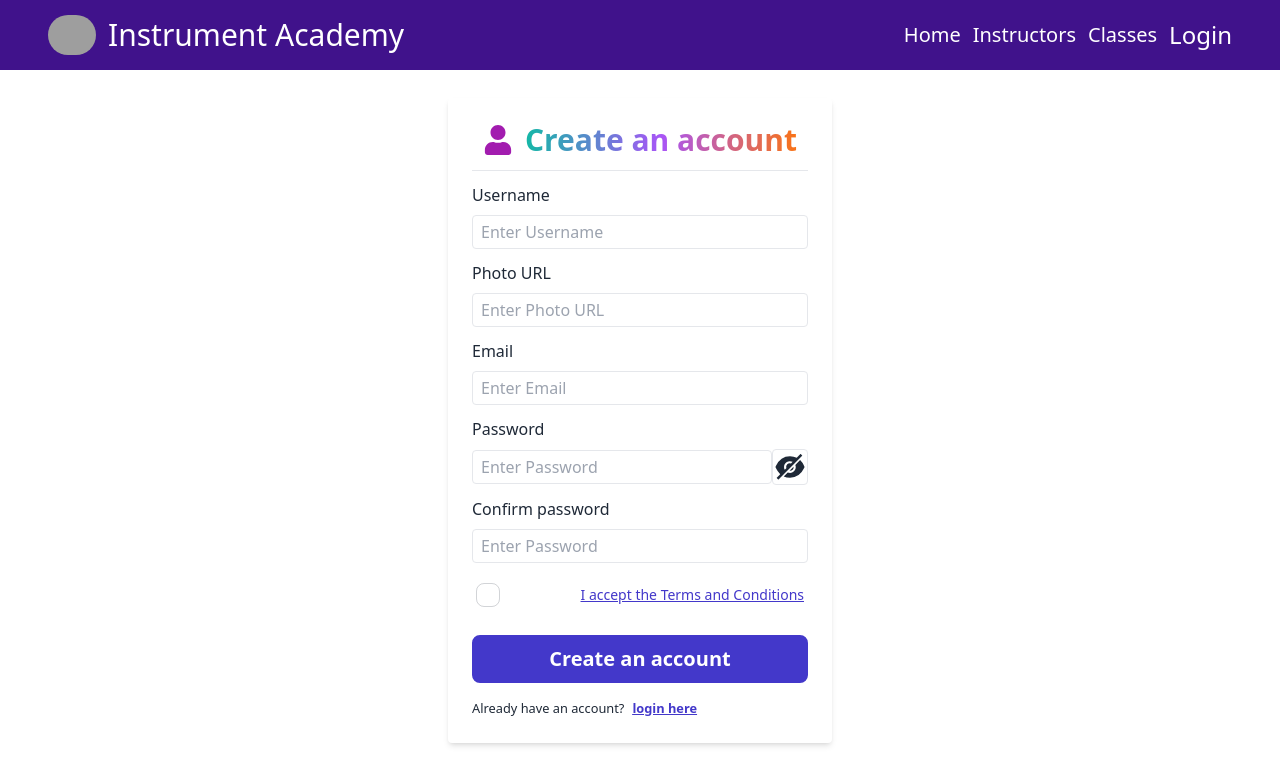
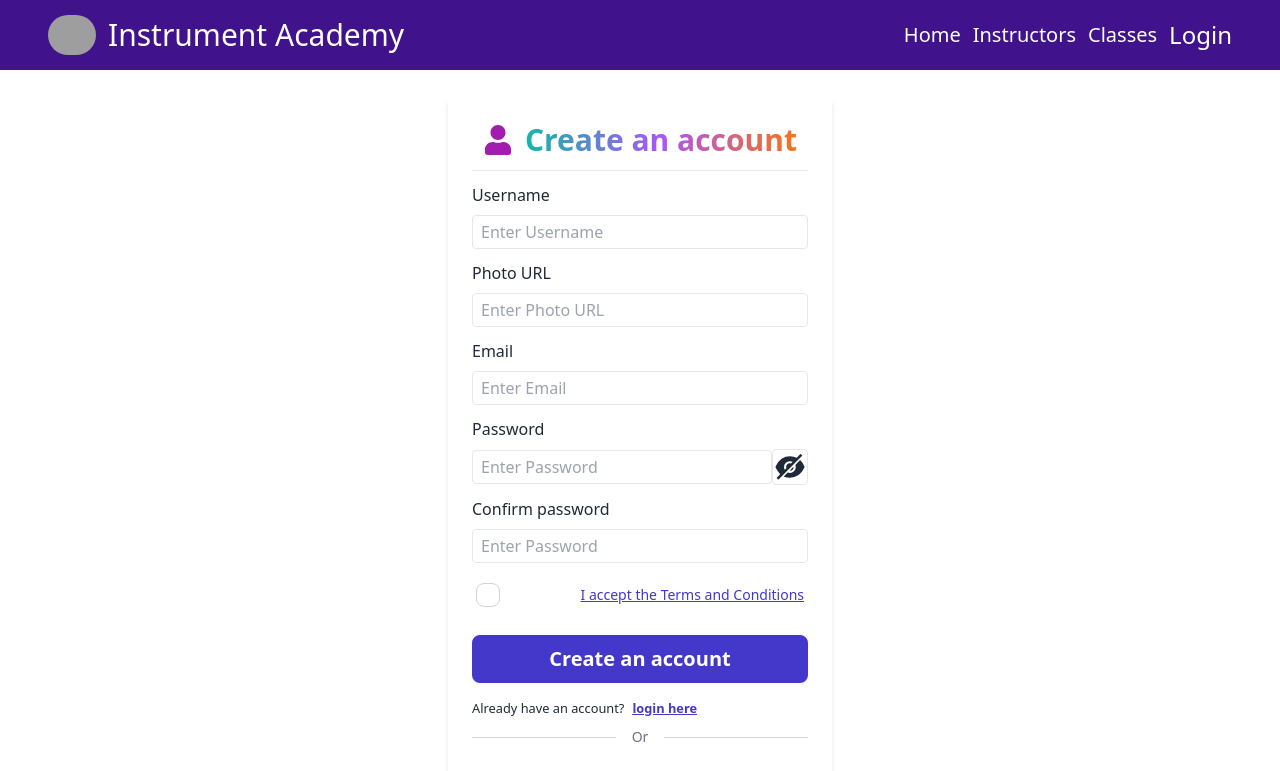
Before and after one commit to Moonchowdhur/summary-camp-client, a React (Vite) app: page /register in a window 1280 px wide. Shown: the top 771 px of the page. Built offline with nearby package versions, Linux system fonts and the light colour scheme; no server answers; grey boxes are pictures that could not be loaded.

Commit message:
social login

```diff
--- a/src/pages/Register/Register.jsx
+++ b/src/pages/Register/Register.jsx
@@ -1,11 +1,11 @@
 import React, { useContext, useState } from "react";
 import { FaUser } from "react-icons/fa";
-
+import { FcGoogle } from "react-icons/fc";
 import { ToastContainer, toast } from "react-toastify";
 import "react-toastify/dist/ReactToastify.css";
 import { AiFillEye, AiFillEyeInvisible } from "react-icons/ai";
 
-import { Link } from "react-router-dom";
+import { Link, useLocation, useNavigate } from "react-router-dom";
 import swal from "sweetalert";
 
 import { sendEmailVerification, updateProfile } from "firebase/auth";
@@ -13,11 +13,15 @@ import { sendEmailVerification, updateProfile } from "firebase/auth";
 import { Authcontext } from "../../provider/Authprovider";
 
 const Register = () => {
-  const { createUser } = useContext(Authcontext);
+  const { createUser, googleSignIn } = useContext(Authcontext);
   const [accepted, setAccepted] = useState(false);
   const [eye, setEye] = useState(false);
   const [success, setSuccess] = useState("");
   const [error, setError] = useState("");
+  const location = useLocation();
+  let navigate = useNavigate();
+
+  let from = location.state?.from?.pathname || "/";
 
   const handleRegisterbtn = (event) => {
     event.preventDefault();
@@ -92,6 +96,39 @@ const Register = () => {
         setSuccess("");
       });
   };
+
+  //google signIn
+  const googleSign = () => {
+    googleSignIn()
+      .then((result) => {
+        const user = result.user;
+        console.log(user);
+        // user post
+        const dataUser = {
+          name: user?.displayName,
+          email: user?.email,
+          role: "student",
+        };
+        console.log(dataUser);
+        fetch("http://localhost:5000/users", {
+          method: "POST",
+          headers: {
+            "Content-Type": "application/json",
+          },
+          body: JSON.stringify(dataUser),
+        })
+          .then((res) => res.json())
+          .then((data) => {
+            console.log(data);
+            swal("Google Login is successfull", "", "success");
+            navigate(from, { replace: true });
+          });
+      })
+      .catch((error) => {
+        const errorMessage = error.message;
+      });
+  };
+  //end
 
   return (
     <div className="flex justify-center my-7">
@@ -216,7 +253,23 @@ const Register = () => {
             </span>
           </small>
         </button>
+
+        {/* google login */}
+        <div className="relative py-2">
+          <div className="absolute inset-0 flex items-center">
+            <div className="w-full border-b border-gray-300"></div>
+          </div>
+          <div className="relative flex justify-center">
+            <span className="bg-white px-4 text-sm text-gray-500">Or</span>
+          </div>
+        </div>
+        <div className="text-3xl flex items-center justify-center mt-4 gap-5">
+          <button onClick={googleSign}>
+            <FcGoogle />
+          </button>
+        </div>
       </div>
+
       <ToastContainer />
     </div>
   );
```
